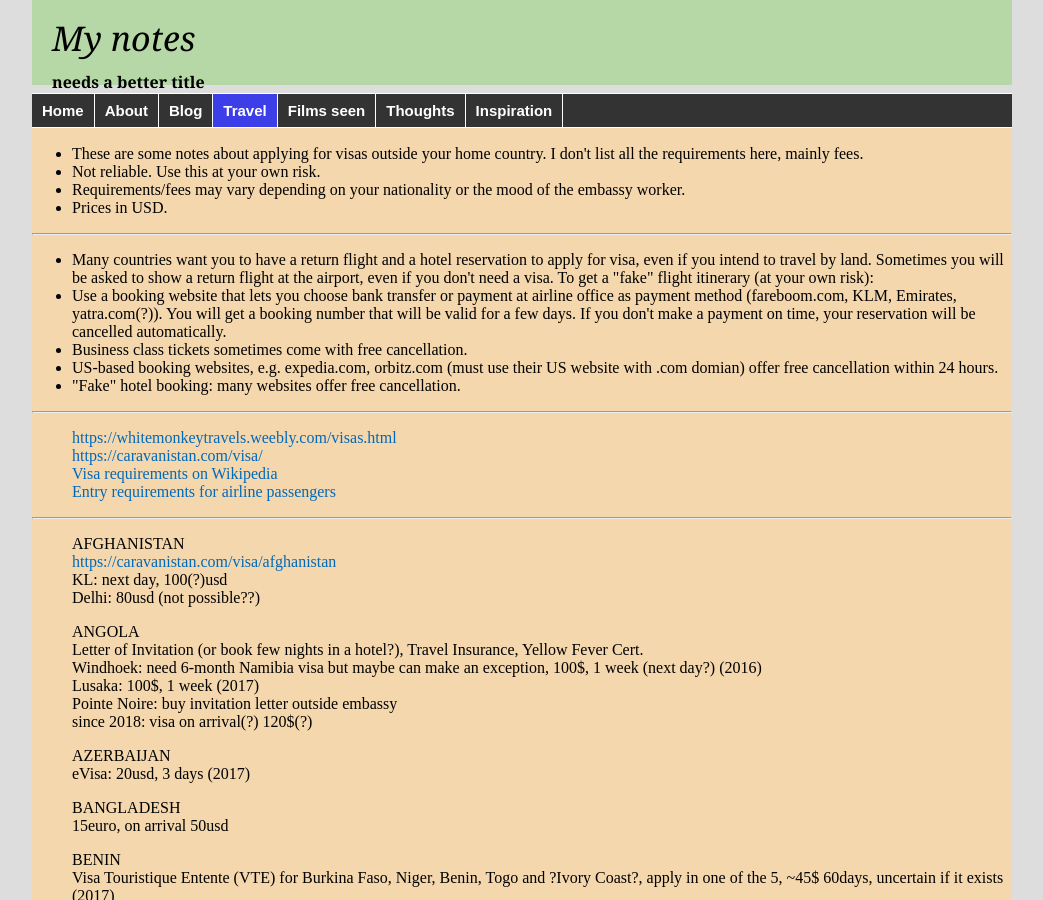
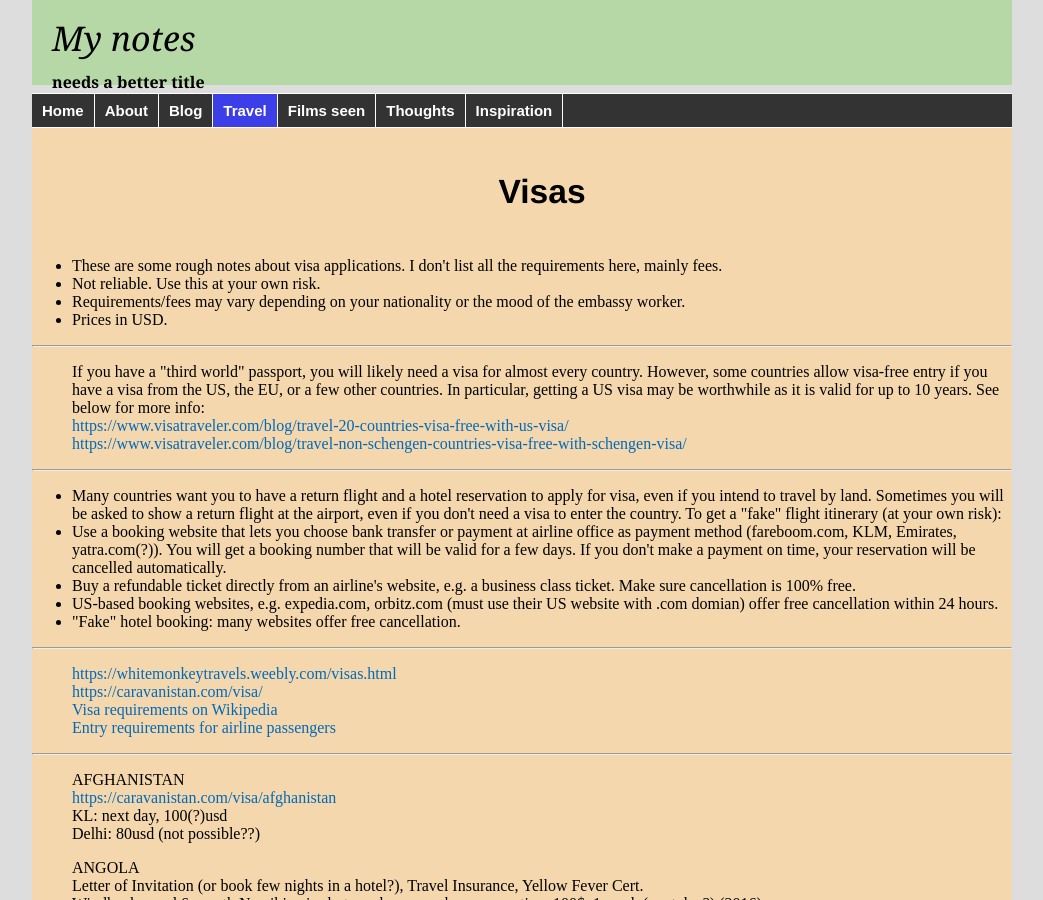
Before and after one commit to witbag/witbag.github.io, a Jekyll site: the page built from travel/visas.html, in a window 1280 px wide and 900 px high. Shown: the whole window, without its empty margins (118-1161 px from the left). Built offline with Jekyll 4.4.1, drawn with Linux system fonts in a browser that asks for light colours.

Commit message:
Update visas.html

```diff
--- a/travel/visas.html
+++ b/travel/visas.html
@@ -6,16 +6,24 @@ title: Travel advice
 <div class="travel">
 
 <ul><br>
-<li>These are some notes about applying for visas outside your home country. I don't list all the requirements here, mainly fees.
+  <center><h2>Visas</h2></center>
+<br>
+<li>These are some rough notes about visa applications. I don't list all the requirements here, mainly fees.
 <li>Not reliable. Use this at your own risk.
 <li>Requirements/fees may vary depending on your nationality or the mood of the embassy worker.
 <li>Prices in USD.<br>
 
 </ul> <hr> <ul>
 
-<li>Many countries want you to have a return flight and a hotel reservation to apply for visa, even if you intend to travel by land. Sometimes you will be asked to show a return flight at the airport, even if you don't need a visa. To get a "fake" flight itinerary (at your own risk):
+If you have a "third world" passport, you will likely need a visa for almost every country. However, some countries allow visa-free entry if you have a visa from the US, the EU, or a few other countries. In particular, getting a US visa may be worthwhile as it is valid for up to 10 years. See below for more info:<br>
+<a href="https://www.visatraveler.com/blog/travel-20-countries-visa-free-with-us-visa/" target=_blank>https://www.visatraveler.com/blog/travel-20-countries-visa-free-with-us-visa/</a><br>
+<a href="https://www.visatraveler.com/blog/travel-non-schengen-countries-visa-free-with-schengen-visa/" target=_blank>https://www.visatraveler.com/blog/travel-non-schengen-countries-visa-free-with-schengen-visa/</a><br>
+
+</ul> <hr> <ul>
+
+<li>Many countries want you to have a return flight and a hotel reservation to apply for visa, even if you intend to travel by land. Sometimes you will be asked to show a return flight at the airport, even if you don't need a visa to enter the country. To get a "fake" flight itinerary (at your own risk):
 <li>Use a booking website that lets you choose bank transfer or payment at airline office as payment method (fareboom.com, KLM, Emirates, yatra.com(?)). You will get a booking number that will be valid for a few days. If you don't make a payment on time, your reservation will be cancelled automatically.
-<li>Business class tickets sometimes come with free cancellation.
+<li>Buy a refundable ticket directly from an airline's website, e.g. a business class ticket. Make sure cancellation is 100% free.
 <li>US-based booking websites, e.g. expedia.com, orbitz.com (must use their US website with .com domian) offer free cancellation within 24 hours.
 <li>"Fake" hotel booking: many websites offer free cancellation.<br>
 
```
